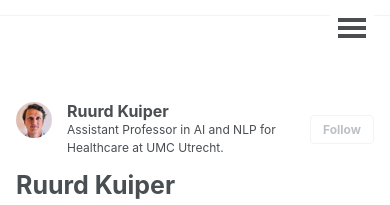
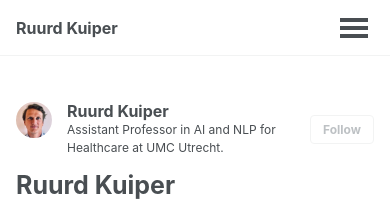
Before and after one commit to RuurdKuiper/homepage, a Jekyll site: the page built from _pages/about.md, in a window 390 px wide. Shown: the top 205 px of the page. Built offline with Jekyll 4.4.1, drawn with Linux system fonts in a browser that asks for light colours; a script that is not in the unit is left out.

Commit message:
fix hamburg #3

```diff
--- a/_includes/masthead.html
+++ b/_includes/masthead.html
@@ -2,7 +2,7 @@
 <div class="masthead">
   <div class="masthead__inner-wrap">
     <div class="masthead__menu">
-      <nav id="site-nav" class="greedy-nav">
+      <nav id="site-nav" class="greedy-nav desktop-nav">
         <button type="button" class="greedy-nav__toggle hidden" aria-expanded="false" aria-controls="site-nav-menu">
           <span class="navicon"></span>
         </button>
@@ -21,13 +21,40 @@
             </li>
           {% endfor %}
           <li class="masthead__menu-item persist tail">
-            <button id="theme-toggle" class="theme-toggle" type="button" aria-label="Toggle theme">
-              <i id="theme-icon" class="fa-solid fa-sun" aria-hidden="true" title="toggle theme"></i>
+            <button class="theme-toggle js-theme-toggle" type="button" aria-label="Toggle theme">
+              <i class="fa-solid fa-sun theme-icon" aria-hidden="true" title="toggle theme"></i>
             </button>
           </li>
         </ul>
         <ul class="hidden-links hidden"></ul>
       </nav>
+
+      <div class="mobile-nav-bar">
+        <a class="mobile-nav-bar__title" href="{{ base_path }}/">{{ site.title }}</a>
+        <details class="mobile-nav">
+          <summary class="mobile-nav__toggle" aria-label="Toggle navigation">
+            <span class="navicon"></span>
+          </summary>
+          <ul class="mobile-nav__links">
+            {% for link in site.data.navigation.main %}
+              {% if link.url contains 'http' %}
+                {% assign domain = '' %}
+              {% else %}
+                {% assign domain = base_path %}
+              {% endif %}
+              <li class="mobile-nav__item {% if page.url contains link.url and link.url != '/' %}selected{% endif %}">
+                <a href="{{ domain }}{{ link.url }}">{{ link.title }}</a>
+              </li>
+            {% endfor %}
+            <li class="mobile-nav__item mobile-nav__item--theme">
+              <button class="theme-toggle js-theme-toggle" type="button" aria-label="Toggle theme">
+                <i class="fa-solid fa-sun theme-icon" aria-hidden="true" title="toggle theme"></i>
+                <span>Toggle theme</span>
+              </button>
+            </li>
+          </ul>
+        </details>
+      </div>
     </div>
   </div>
 </div>
--- a/_sass/layout/_navigation.scss
+++ b/_sass/layout/_navigation.scss
@@ -389,6 +389,125 @@
   }
 }
 
+.mobile-nav-bar {
+  display: none;
+}
+
+.theme-toggle {
+  display: inline-flex;
+  align-items: center;
+  justify-content: center;
+  gap: 0.65rem;
+  border: 0;
+  background: transparent;
+  color: var(--global-masthead-link-color);
+  cursor: pointer;
+
+  &:hover {
+    color: var(--global-masthead-link-color-hover);
+  }
+}
+
+@media screen and (max-width: 925px) {
+  .desktop-nav {
+    display: none;
+  }
+
+  .mobile-nav-bar {
+    display: flex;
+    align-items: center;
+    justify-content: space-between;
+    gap: 1rem;
+  }
+
+  .mobile-nav-bar__title {
+    margin-right: auto;
+    color: var(--global-masthead-link-color);
+    font-weight: 700;
+    text-decoration: none;
+  }
+
+  .mobile-nav {
+    position: relative;
+  }
+
+  .mobile-nav[open] {
+    .mobile-nav__toggle .navicon {
+      background: transparent;
+
+      &:before,
+      &:after {
+        top: 0;
+      }
+
+      &:before {
+        transform: rotate3d(0, 0, 1, 45deg);
+      }
+
+      &:after {
+        transform: rotate3d(0, 0, 1, -45deg);
+      }
+    }
+  }
+
+  .mobile-nav__toggle {
+    display: inline-flex;
+    align-items: center;
+    justify-content: center;
+    min-width: 2.5rem;
+    min-height: 2.5rem;
+    padding: 0 0.35rem;
+    list-style: none;
+    border: 0;
+    background: transparent;
+    cursor: pointer;
+
+    &::-webkit-details-marker {
+      display: none;
+    }
+  }
+
+  .mobile-nav__links {
+    position: absolute;
+    top: calc(100% + 0.5rem);
+    right: 0;
+    width: min(18rem, calc(100vw - 2rem));
+    margin: 0;
+    padding: 0.35rem 0;
+    list-style: none;
+    border: 1px solid var(--global-border-color);
+    border-radius: $border-radius;
+    background: var(--global-bg-color);
+    box-shadow: 0 0 10px rgba(#000, 0.12);
+    z-index: 99;
+  }
+
+  .mobile-nav__item {
+    display: block;
+    border-bottom: 1px solid var(--global-border-color);
+
+    &:last-child {
+      border-bottom: 0;
+    }
+
+    a,
+    .theme-toggle {
+      width: 100%;
+      padding: 0.85rem 1rem;
+      justify-content: flex-start;
+      text-align: left;
+      text-decoration: none;
+      color: var(--global-masthead-link-color);
+    }
+  }
+}
+
+@media screen and (min-width: 926px) {
+  .mobile-nav-bar {
+    display: none;
+  }
+}
+
 
 /*
    Navigation list
--- a/assets/js/_main.js
+++ b/assets/js/_main.js
@@ -34,10 +34,10 @@ let setTheme = (theme) => {
 
   if (use_theme === "dark") {
     $("html").attr("data-theme", "dark");
-    $("#theme-icon").removeClass("fa-sun").addClass("fa-moon");
+    $(".theme-icon").removeClass("fa-sun").addClass("fa-moon");
   } else if (use_theme === "light") {
     $("html").removeAttr("data-theme");
-    $("#theme-icon").removeClass("fa-moon").addClass("fa-sun");
+    $(".theme-icon").removeClass("fa-moon").addClass("fa-sun");
   }
 };
 
@@ -109,7 +109,7 @@ $(document).ready(function () {
   });
 
   // Enable the theme toggle
-  $('#theme-toggle').on('click', function (event) {
+  $('.js-theme-toggle').on('click', function (event) {
     event.preventDefault();
     toggleTheme();
   });
```
